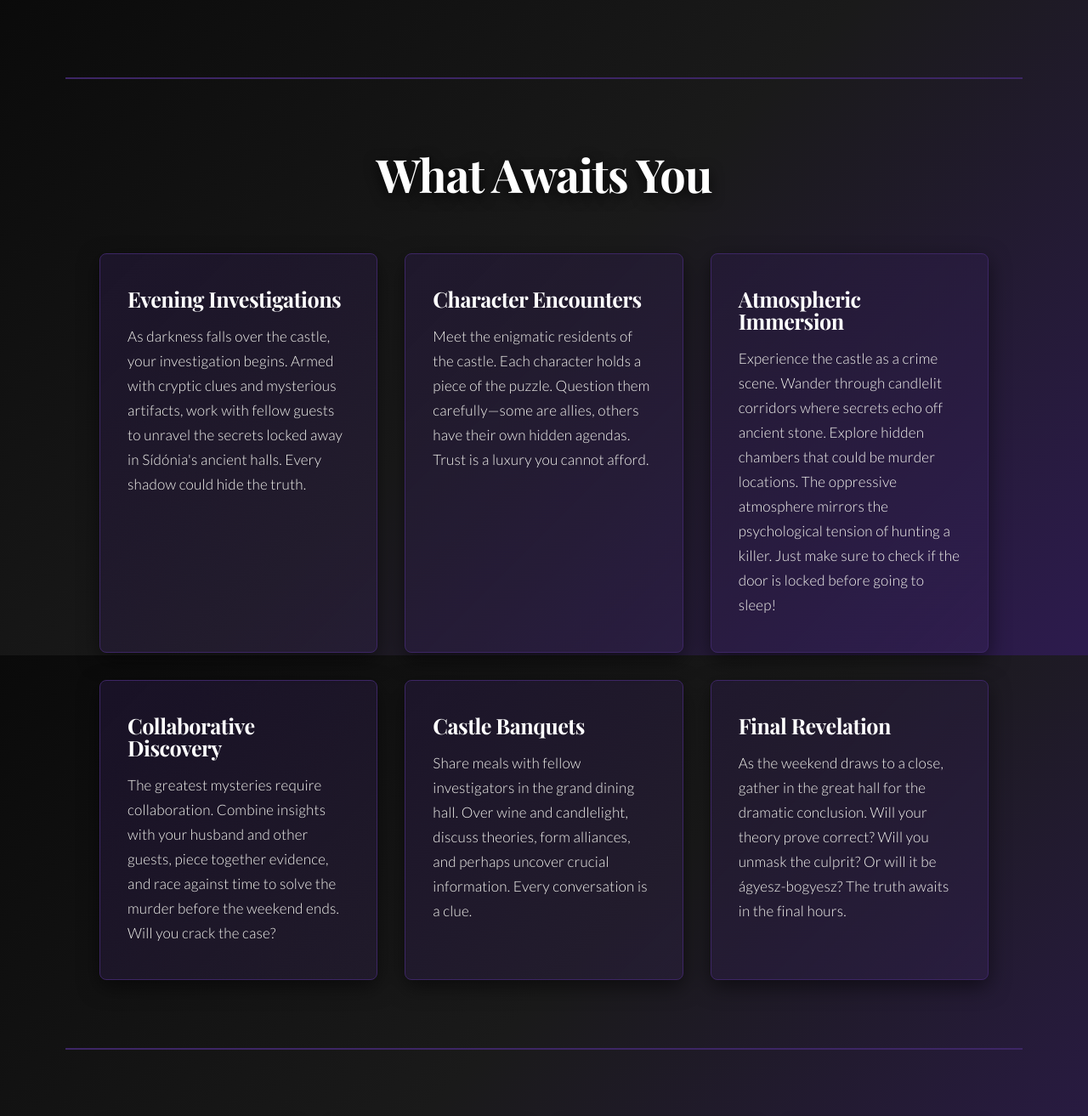
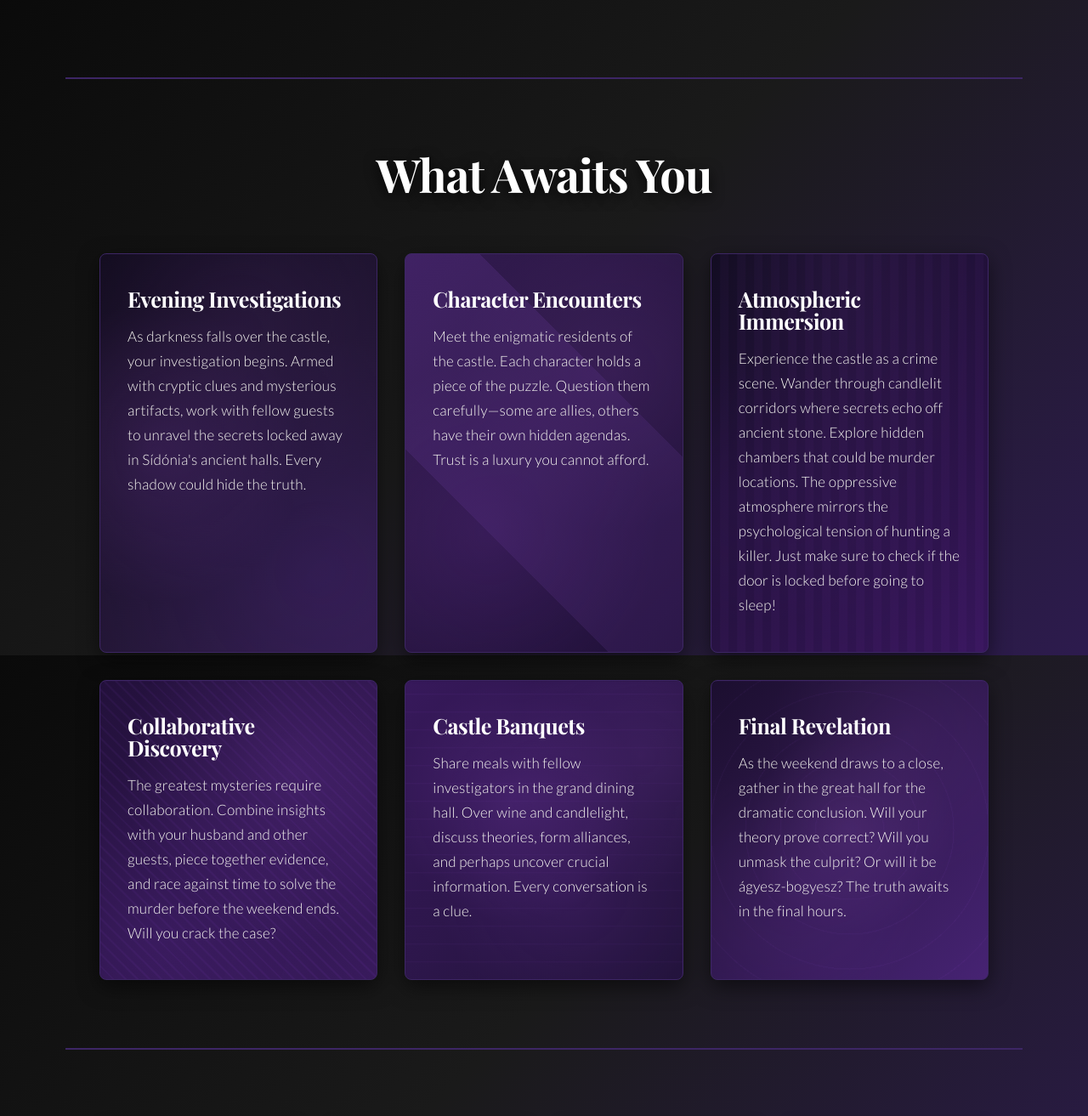
Before and after one commit to Anyelka/killer-weekend, a React (Vite) app: page / in a window 1280 px wide. Shown: the part 829-2142 px from the top of the page at 85% size. Built offline with nearby package versions, Linux system fonts and the light colour scheme; a web font is replaced by a local one.

Commit message:
cool animations

```diff
--- a/src/App.css
+++ b/src/App.css
@@ -369,11 +369,6 @@ body.no-animations .detail-icon {
 
 .experience-card {
   padding: 40px 32px;
-  background: linear-gradient(
-    135deg,
-    rgba(45, 27, 78, 0.4) 0%,
-    rgba(61, 38, 101, 0.25) 100%
-  );
   border: 1.5px solid var(--border);
   border-radius: 8px;
   transition: all 0.4s cubic-bezier(0.34, 1.56, 0.64, 1);
@@ -381,27 +376,87 @@ body.no-animations .detail-icon {
   box-shadow: 0 8px 24px rgba(0, 0, 0, 0.5);
   position: relative;
   overflow: hidden;
+  background-size: cover;
+  background-position: center;
+  background-attachment: fixed;
+}
 
-  &:nth-child(1) {
+/* Background images for each card */
+.experience-card[data-card="evening-investigations"] {
+  background-image:
+    linear-gradient(135deg, rgba(20, 10, 40, 0.6), rgba(60, 30, 100, 0.6)),
+    radial-gradient(circle at 20% 50%, rgba(150, 80, 200, 0.4) 0%, transparent 50%),
+    radial-gradient(circle at 80% 80%, rgba(100, 50, 180, 0.3) 0%, transparent 60%),
+    radial-gradient(circle at 50% 20%, rgba(180, 100, 230, 0.2) 0%, transparent 50%);
+}
+
+.experience-card[data-card="character-encounters"] {
+  background-image:
+    linear-gradient(135deg, rgba(70, 30, 120, 0.6), rgba(30, 10, 60, 0.6)),
+    linear-gradient(45deg, transparent 30%, rgba(160, 100, 220, 0.25) 30%, rgba(160, 100, 220, 0.25) 70%, transparent 70%),
+    radial-gradient(circle at 30% 70%, rgba(140, 70, 190, 0.35) 0%, transparent 50%),
+    radial-gradient(circle at 75% 30%, rgba(200, 120, 240, 0.2) 0%, transparent 45%);
+}
+
+.experience-card[data-card="atmospheric-immersion"] {
+  background-image:
+    linear-gradient(135deg, rgba(15, 8, 35, 0.7), rgba(60, 20, 100, 0.7)),
+    repeating-linear-gradient(90deg, transparent, transparent 10px, rgba(150, 80, 200, 0.15) 10px, rgba(150, 80, 200, 0.15) 20px),
+    radial-gradient(ellipse at 50% 0%, rgba(180, 100, 230, 0.25) 0%, transparent 70%),
+    radial-gradient(circle at 15% 60%, rgba(120, 60, 180, 0.2) 0%, transparent 40%);
+}
+
+.experience-card[data-card="collaborative-discovery"] {
+  background-image:
+    linear-gradient(135deg, rgba(50, 20, 90, 0.6), rgba(80, 30, 140, 0.6)),
+    repeating-linear-gradient(45deg, rgba(150, 80, 210, 0.15) 0px, rgba(150, 80, 210, 0.15) 2px, transparent 2px, transparent 10px),
+    radial-gradient(circle at 70% 30%, rgba(180, 100, 230, 0.3) 0%, transparent 60%),
+    radial-gradient(circle at 20% 85%, rgba(130, 70, 190, 0.25) 0%, transparent 50%);
+}
+
+.experience-card[data-card="castle-banquets"] {
+  background-image:
+    linear-gradient(135deg, rgba(80, 30, 140, 0.6), rgba(40, 15, 80, 0.6)),
+    radial-gradient(circle at 40% 40%, rgba(180, 100, 230, 0.3) 0%, transparent 50%),
+    radial-gradient(circle at 60% 70%, rgba(140, 70, 190, 0.25) 0%, transparent 50%),
+    repeating-linear-gradient(0deg, transparent 0px, transparent 20px, rgba(160, 90, 210, 0.12) 20px, rgba(160, 90, 210, 0.12) 21px),
+    radial-gradient(circle at 85% 25%, rgba(200, 120, 240, 0.2) 0%, transparent 40%);
+}
+
+.experience-card[data-card="final-revelation"] {
+  background-image:
+    linear-gradient(135deg, rgba(30, 10, 60, 0.65), rgba(90, 40, 150, 0.65)),
+    radial-gradient(circle at 50% 50%, rgba(220, 140, 255, 0.25) 0%, transparent 50%),
+    repeating-radial-gradient(circle at 50% 50%, transparent 0px, transparent 40px, rgba(160, 90, 210, 0.15) 40px, rgba(160, 90, 210, 0.15) 41px),
+    radial-gradient(circle at 30% 70%, rgba(180, 100, 230, 0.2) 0%, transparent 45%),
+    radial-gradient(circle at 70% 20%, rgba(200, 120, 240, 0.2) 0%, transparent 45%);
+}
+
+.experience-card:nth-child(1) {
   animation-delay: 0s;
 }
-  &:nth-child(2) {
+
+.experience-card:nth-child(2) {
   animation-delay: 0.1s;
 }
-  &:nth-child(3) {
+
+.experience-card:nth-child(3) {
   animation-delay: 0.2s;
 }
-  &:nth-child(4) {
+
+.experience-card:nth-child(4) {
   animation-delay: 0.3s;
 }
-  &:nth-child(5) {
+
+.experience-card:nth-child(5) {
   animation-delay: 0.4s;
 }
-  &:nth-child(6) {
+
+.experience-card:nth-child(6) {
   animation-delay: 0.5s;
 }
 
-  &::before {
+.experience-card::before {
   content: "";
   position: absolute;
   top: 0;
@@ -413,7 +468,7 @@ body.no-animations .detail-icon {
   transition: opacity 0.3s ease;
 }
 
-  &:hover {
+.experience-card:hover {
   border-color: var(--accent);
   background: linear-gradient(
     135deg,
@@ -424,13 +479,14 @@ body.no-animations .detail-icon {
     0 12px 40px rgba(212, 175, 55, 0.2),
     0 8px 24px rgba(0, 0, 0, 0.7);
   transform: translateY(-8px);
+}
 
-    &::before {
+.experience-card:hover::before {
   opacity: 1;
-    }
 }
 
 @media (max-width: 768px) {
+  .experience-card {
     padding: 28px 20px;
   }
 }
@@ -451,6 +507,16 @@ body.no-animations .detail-icon {
   font-size: 1.4rem;
   color: var(--text-h);
   font-weight: 700;
+  transition: all 0.4s ease;
+}
+
+.experience-card:hover h3 {
+  color: #ffd700;
+  text-shadow:
+    0 0 10px rgba(212, 175, 55, 0.6),
+    0 0 20px rgba(212, 175, 55, 0.4),
+    0 0 30px rgba(212, 175, 55, 0.2);
+  animation: glowUp 0.6s ease-out;
 }
 
 .experience-card p {
--- a/src/App.jsx
+++ b/src/App.jsx
@@ -68,7 +68,7 @@ function App() {
         <h2 className="section-title">What Awaits You</h2>
 
         <div className="experience-cards">
-          <div className="experience-card">
+          <div className="experience-card" data-card="evening-investigations">
             <h3>Evening Investigations</h3>
             <p>
               As darkness falls over the castle, your investigation begins.
@@ -78,7 +78,7 @@ function App() {
             </p>
           </div>
 
-          <div className="experience-card">
+          <div className="experience-card" data-card="character-encounters">
             <h3>Character Encounters</h3>
             <p>
               Meet the enigmatic residents of the castle. Each character holds a
@@ -88,7 +88,7 @@ function App() {
             </p>
           </div>
 
-          <div className="experience-card">
+          <div className="experience-card" data-card="atmospheric-immersion">
             <h3>Atmospheric Immersion</h3>
             <p>
               Experience the castle as a crime scene. Wander through candlelit
@@ -99,7 +99,7 @@ function App() {
             </p>
           </div>
 
-          <div className="experience-card">
+          <div className="experience-card" data-card="collaborative-discovery">
             <h3>Collaborative Discovery</h3>
             <p>
               The greatest mysteries require collaboration. Combine insights
@@ -109,7 +109,7 @@ function App() {
             </p>
           </div>
 
-          <div className="experience-card">
+          <div className="experience-card" data-card="castle-banquets">
             <h3>Castle Banquets</h3>
             <p>
               Share meals with fellow investigators in the grand dining hall.
@@ -118,7 +118,7 @@ function App() {
             </p>
           </div>
 
-          <div className="experience-card">
+          <div className="experience-card" data-card="final-revelation">
             <h3>Final Revelation</h3>
             <p>
               As the weekend draws to a close, gather in the great hall for the
```
Also changed, not shown: 3 other files (tests, documents, lock files or other folders). Lines whose indentation alone changed are shown as unchanged.
